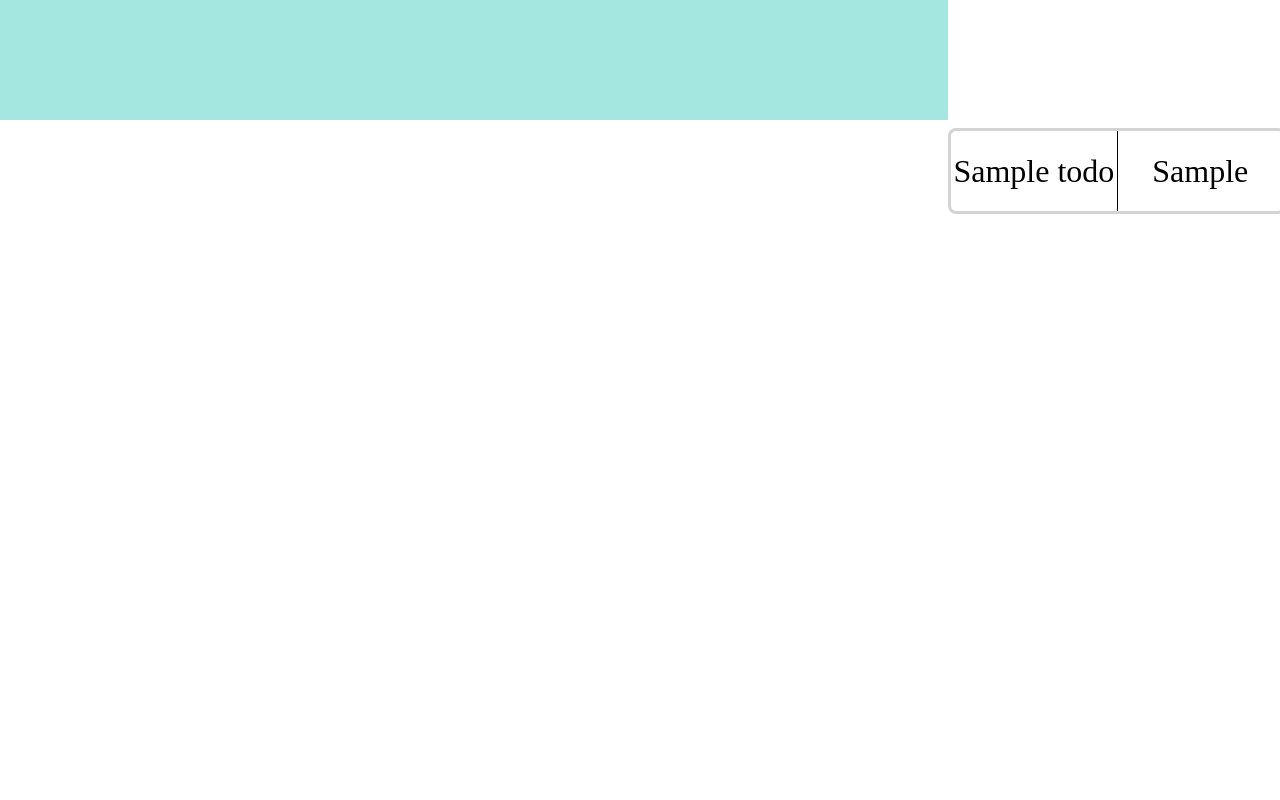
After one commit to TimoS98/einf-projekt, a Flask app: page /open_list_page in a window 1280 px wide. The commit adds this page. Run offline with Flask 3, Linux system fonts and the light colour scheme; the visitor is signed in with stand-in values (Sample User, id 1); tables that the repository leaves empty hold one stand-in row (values such as "Sample post").

Commit message:
Listen können geöffnet werden

```diff
--- a/flask-projekt/app.py
+++ b/flask-projekt/app.py
@@ -42,7 +42,7 @@ def saveList():
 
 
 
- return jsonify({"listID":last_list_insert})
+ return jsonify({"listID":last_list_insert, "listenname":list_name})
 
 def init_db():
     conn = sqlite3.connect("todo.db")
@@ -140,21 +140,34 @@ def register():
 
     return render_template("anmelden.html")
 
+@app.route("/open_list",methods=["POST","GET"])
+def open_list():
+   data = request.get_json()
+   session["list_id"] = data["listenid"]
+   return jsonify({"status":"ok"})
 
 
-@app.route("/users")
-def show_users():
-    import sqlite3
-    conn = sqlite3.connect("users.db")
-    conn.row_factory = sqlite3.Row
-    cursor = conn.cursor()
 
-    cursor.execute("SELECT * FROM users")
-    users = cursor.fetchall()
+@app.route("/open_list_page",methods=["POST","GET"])
+def open_list_page():
 
-    conn.close()
-    print(str([dict(user) for user in users]))
-    return  str([dict(user) for user in users])
+   print("I'm Here :)")
+   listen_id = session["list_id"]
+   conn = sqlite3.connect("todo.db")
+   conn.row_factory = sqlite3.Row
+   cursor = conn.cursor()
+
+   cursor.execute("""
+         SELECT Name, Prioritaet From todo WHERE ListenID = ?
+    """,(listen_id,))
+
+   todos = cursor.fetchall()
+
+   conn.close()
+
+
+   return  render_template("listen_einsicht.html", todos=todos)
+
 
 init_db()
 if __name__ == "__main__":
--- /dev/null
+++ b/flask-projekt/static/ansicht.css
@@ -0,0 +1,52 @@
+body,html{
+    height: 100%;
+    width: 100%;
+    margin:0;
+    display: flex;
+    justify-content: center;
+
+}
+#navbar{
+    background-color: rgba(28, 195, 181, 0.4);
+    height: 15vh;
+    width: 100%;
+
+}
+#anordnung_eintraege{
+    display: flex;
+    flex-direction: column;
+    width: 35%;
+    gap: 2%;
+    margin-top: 16vh;
+
+}
+.entries{
+    height: 10vh;
+    width: 100%;
+    font-size:xx-large;
+    border-radius: 8px;
+    border: 3px solid lightgrey;
+    display: flex;
+
+
+}
+.entries:hover{
+   box-shadow: rgba(0, 0, 0, 0.35) 0px 5px 15px;
+   cursor:pointer;
+}
+
+.name_todo{
+display: flex;
+align-items: center;
+justify-content: center;
+width: 50%;
+border-right: 1px solid black;
+}
+
+.prio_todo{
+display: flex;
+align-items: center;
+justify-content: center;
+width: 50%;
+
+}
--- /dev/null
+++ b/flask-projekt/templates/listen_einsicht.html
@@ -0,0 +1,20 @@
+<!DOCTYPE html>
+<html>
+<head>
+    <link rel="stylesheet" href="{{ url_for('static', filename='ansicht.css') }}">
+    <title>Ansicht</title>
+</head>
+<body>
+    <div id="navbar"></div>
+    <div id="anordnung_eintraege">
+{% for todo in todos %}
+    <div class="entries">
+       <div class="name_todo">{{ todo["Name"] }}</div>
+        <div class="prio_todo">{{ todo["Prioritaet"] }}</div>
+    </div>
+{% endfor %}
+</div>
+
+
+</body>
+</html>
```
Also changed, not shown: flask-projekt/static/list.css (+37 -0 lines), flask-projekt/templates/listen.html (+39 -7 lines).
